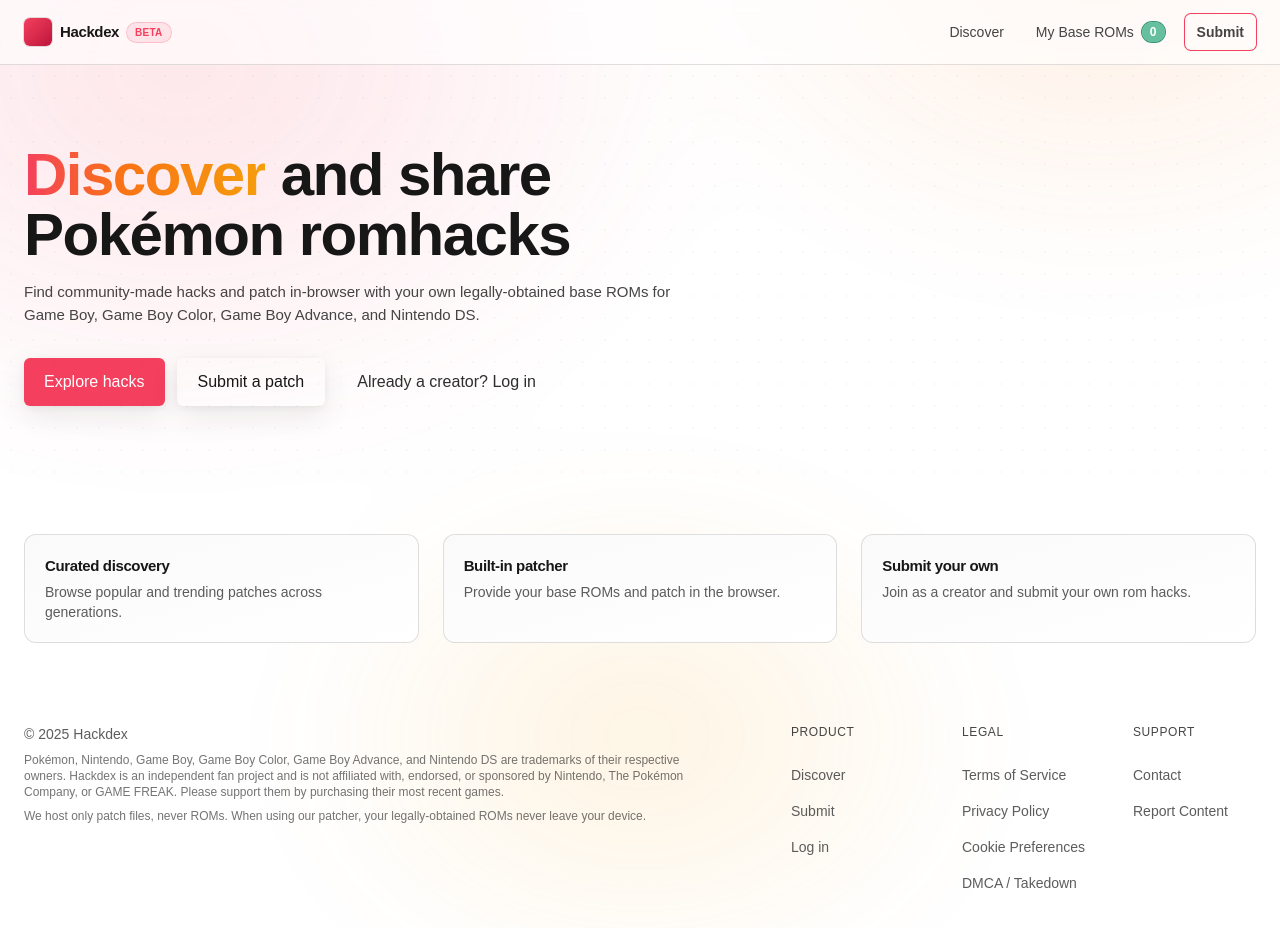
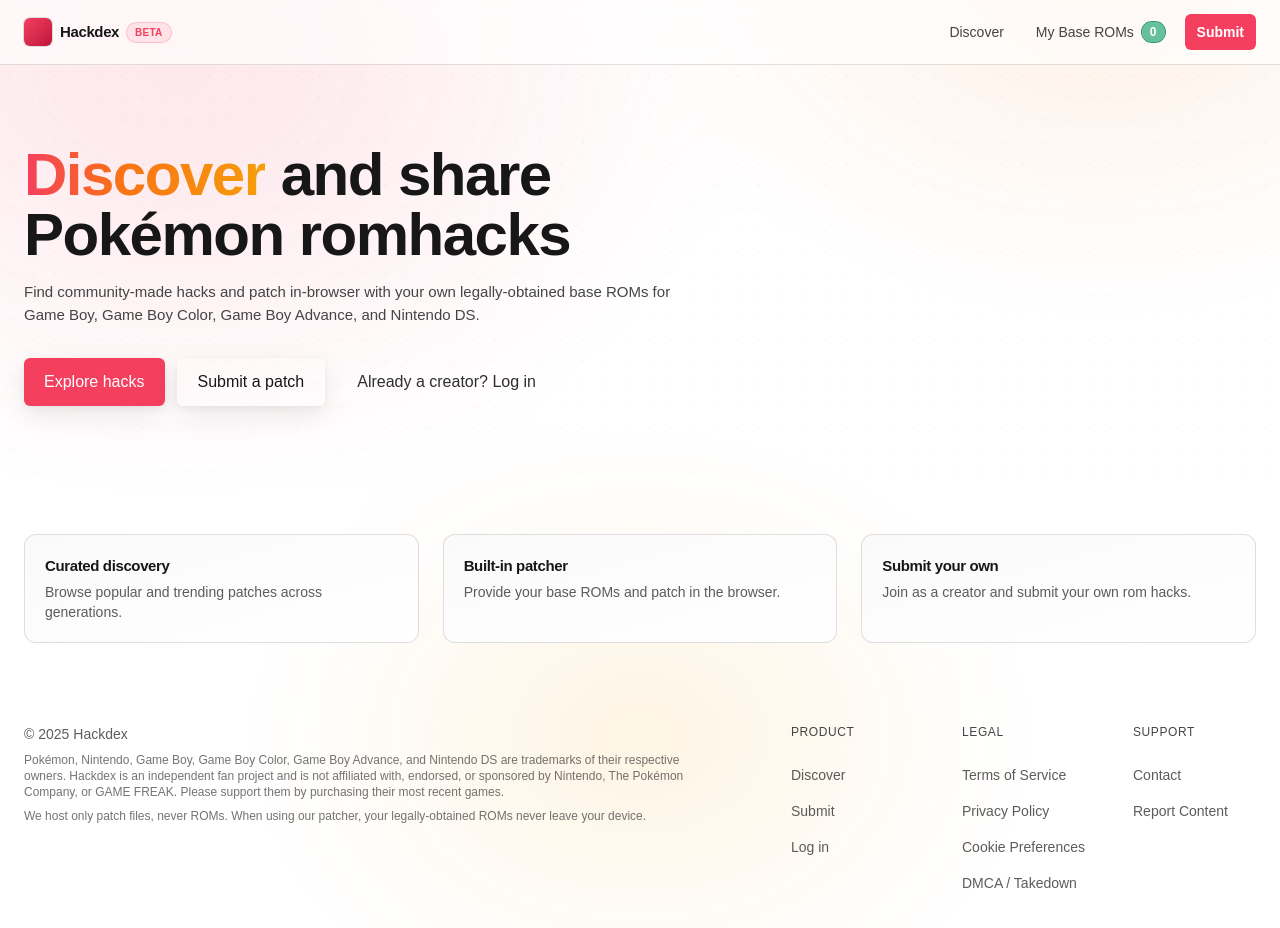
Before and after one commit to Hackdex-App/hackdex-website, a Next.js app: page / in a window 1280 px wide. Built offline with nearby package versions, Linux system fonts and the light colour scheme; no server answers.

Commit message:
Revert desktop submit button

```diff
--- a/src/components/Header.tsx
+++ b/src/components/Header.tsx
@@ -109,11 +109,14 @@
                 </span>
               }
             />
-            <NavLink
+            <Link
               href="/submit"
-              label="Submit"
-              className="inline-flex h-9 items-center justify-center rounded-full font-semibold text-[var(--accent)] ring-1 ring-[var(--accent)] hover:bg-[var(--accent)]/10 focus:outline-none focus:ring-2 focus:ring-[var(--ring)]"
-            />
+              className={`inline-flex h-9 items-center justify-center rounded-md px-3 text-sm font-semibold transition-colors bg-[var(--accent)] text-[var(--accent-foreground)] hover:bg-[var(--accent-700)] ${
+                pathname === "/submit" ? "ring-2 ring-[var(--ring)] ring-offset-2 ring-offset-[var(--background)] brightness-110" : ""
+              }`}
+            >
+              Submit
+            </Link>
             {isAuthenticated && (
               <Link
                 href="/account"
```
